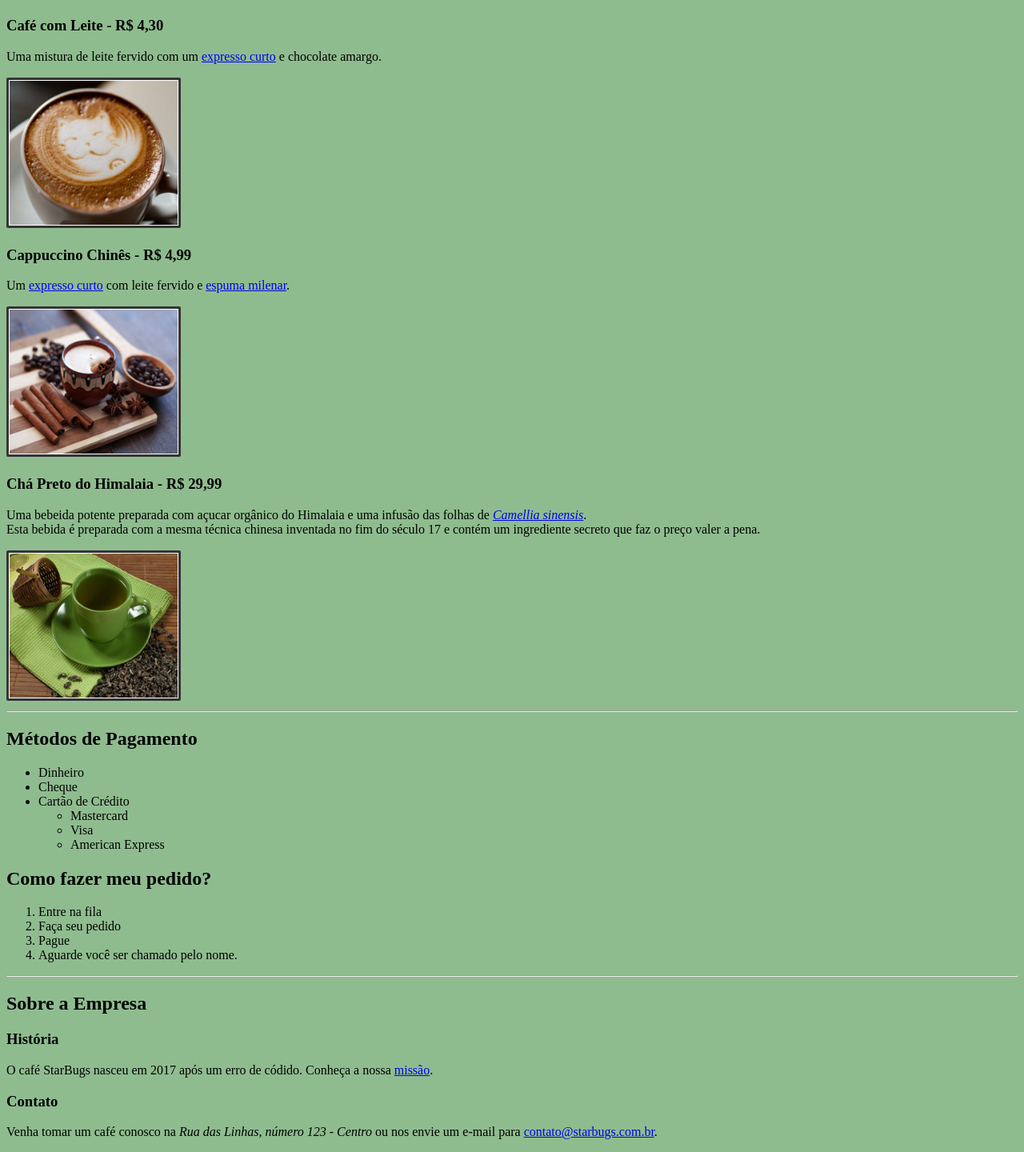
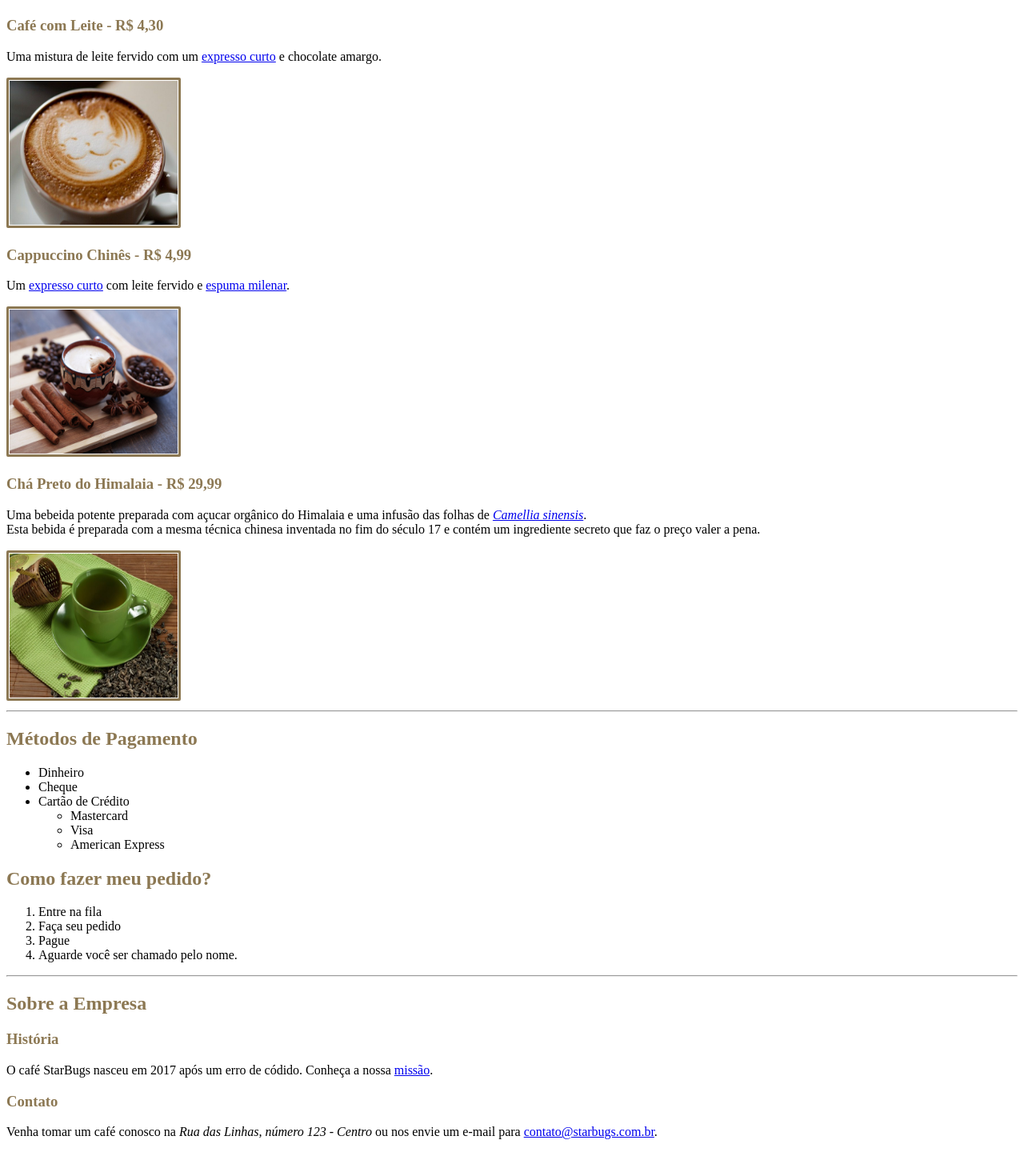
Before and after one commit to tiagobrambilla/tiagobrambilla.github.io, a PHP site: page /cafe/index.html in a window 1280 px wide. Shown: the part 672-2112 px from the top of the page at 80% size. Run offline with PHP 8.4, Linux system fonts and the light colour scheme.

Commit message:
Add files via upload

```diff
--- a/cafe/estilo.css
+++ b/cafe/estilo.css
@@ -2,16 +2,21 @@
 /* CSS Document */
 
 body {
-	background-color: #8FBC8F;
+	background-color: #fff;
+}
+h3 {
+    color: #8C7853 ;
 }
 h2 {
-    color: #000 ;
+	color: #8C7853 ;
 }
+
+
 .image {
 	margin: 1px 4px 0 0;
 	padding: 1px; /* Tamanho da borda */
 	background-color: #fff;
-	border: 3px solid #343434; /* Cor da borda */
+	border: 3px solid #8C7853; /* Cor da borda */
 	border-radius: 2px;
 	height: 180px;
 	width: 210px;
```
